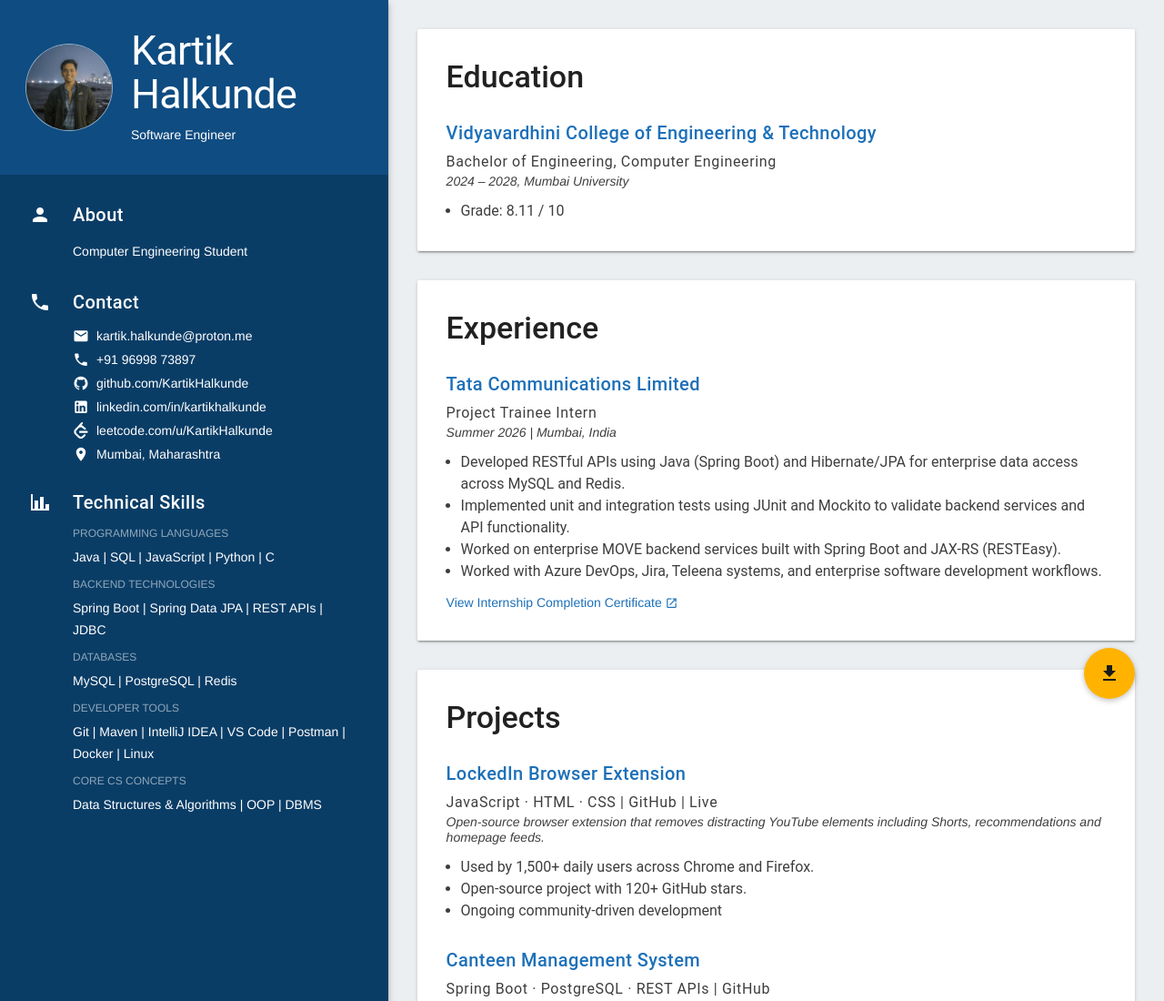
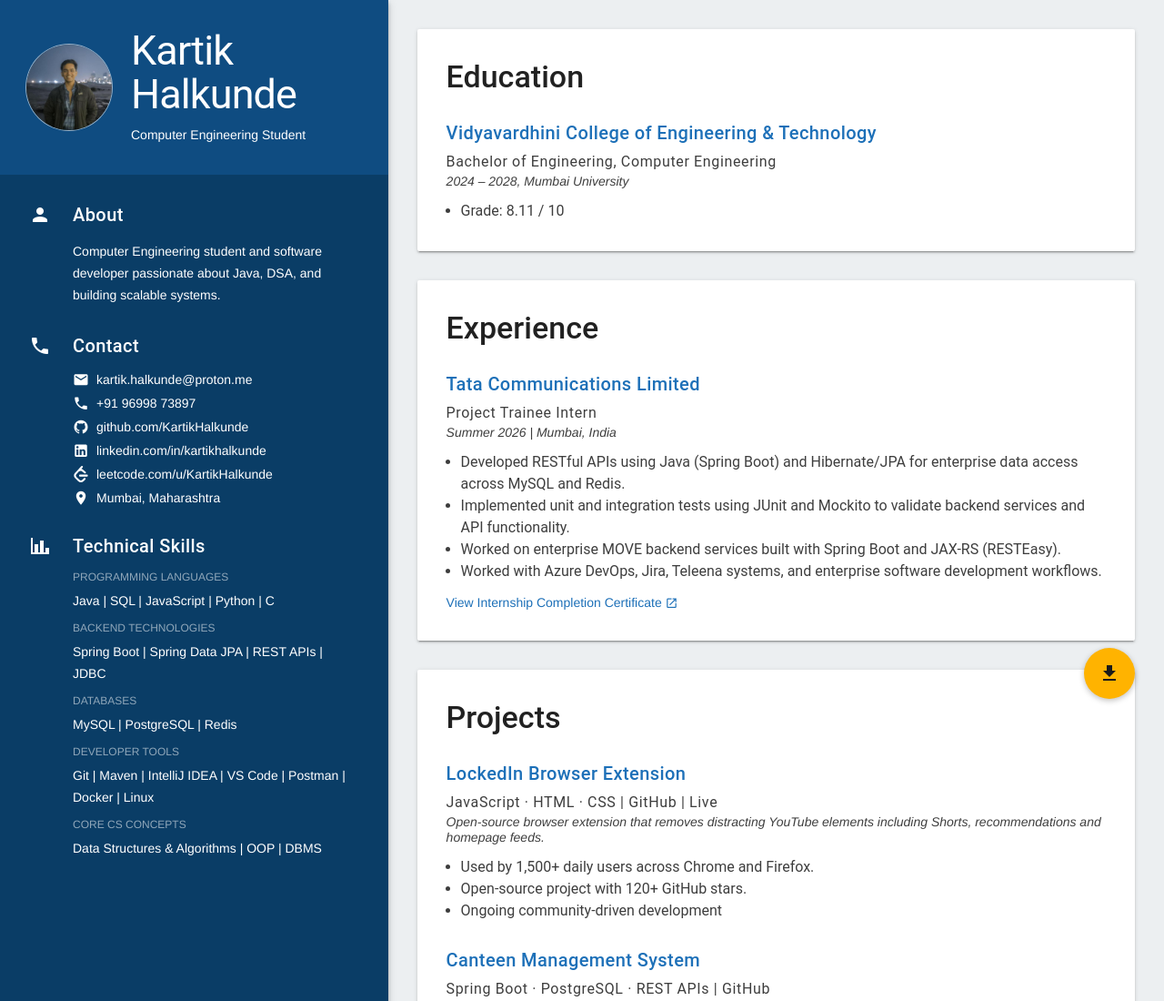
Before and after one commit to KartikHalkunde/kartikhalkunde.github.io, a plain HTML site: page index.html in a window 1280 px wide. Shown: the top 1100 px of the page at 91% size. Drawn offline with Linux system fonts and the light colour scheme.

Commit message:
Updated about section info

```diff
--- a/index.html
+++ b/index.html
@@ -30,7 +30,7 @@
                 </div>
                 <div class="title-text">
                     <h1 class="mdl-typography--display-2">Kartik Halkunde</h1>
-                    <p class="mdl-typography--body-1">Software Engineer</p>
+                    <p class="mdl-typography--body-1">Computer Engineering Student</p>
                 </div>
             </section>
 
@@ -38,7 +38,7 @@
                 <i class="mdi mdi-account mdi-24px"></i>
                 <div>
                     <h2 class="mdl-typography--title">About</h2>
-                    <p>Computer Engineering Student</p>
+                    <p>Computer Engineering student and software developer passionate about Java, DSA, and building scalable systems.</p>
                 </div>
             </section>
 
```
